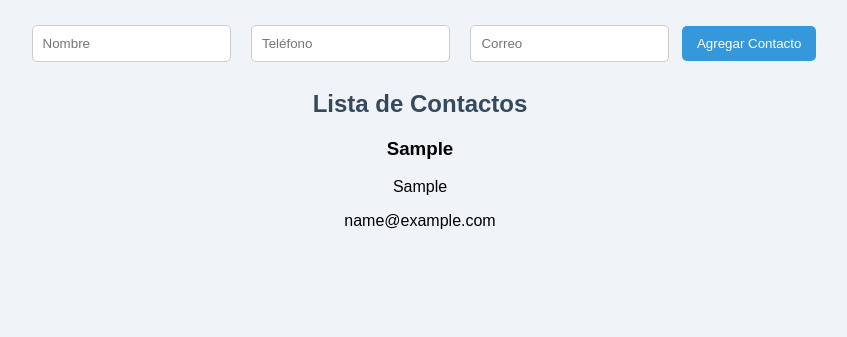
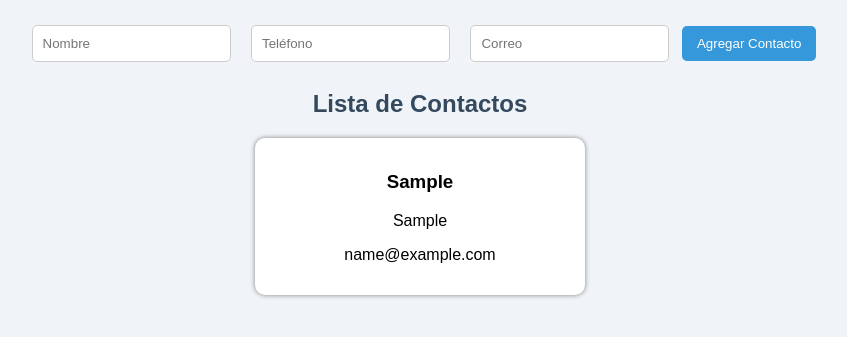
Before and after one commit to Ficapro543/guia07-agenda-contactos, a plain HTML site: page index.html in a window 1280 px wide. Both pictures are taken after typing "Sample", "Sample", "name@example.com" into the empty fields and a click on the button "Agregar Contacto". Shown: the part 169-506 px from the top of the page, without its empty margins (220-1067 px from the left). Drawn offline with Linux system fonts and the light colour scheme.

Commit message:
Se mejora la visualización de los contactos

```diff
--- a/script.js
+++ b/script.js
@@ -8,6 +8,7 @@ function agregarContacto() {
 
     let contacto = document.createElement("div");
 
+    contacto.classList.add("contacto");
     contacto.innerHTML =
         "<h3>" + nombre + "</h3>" +
         "<p>" + telefono + "</p>" +
--- a/styles.css
+++ b/styles.css
@@ -32,3 +32,12 @@ button {
 button:hover {
     background-color: #2980b9;
 }
+
+.contacto {
+    background-color: white;
+    width: 300px;
+    margin: 15px auto;
+    padding: 15px;
+    border-radius: 10px;
+    box-shadow: 0px 0px 5px gray;
+}
```
